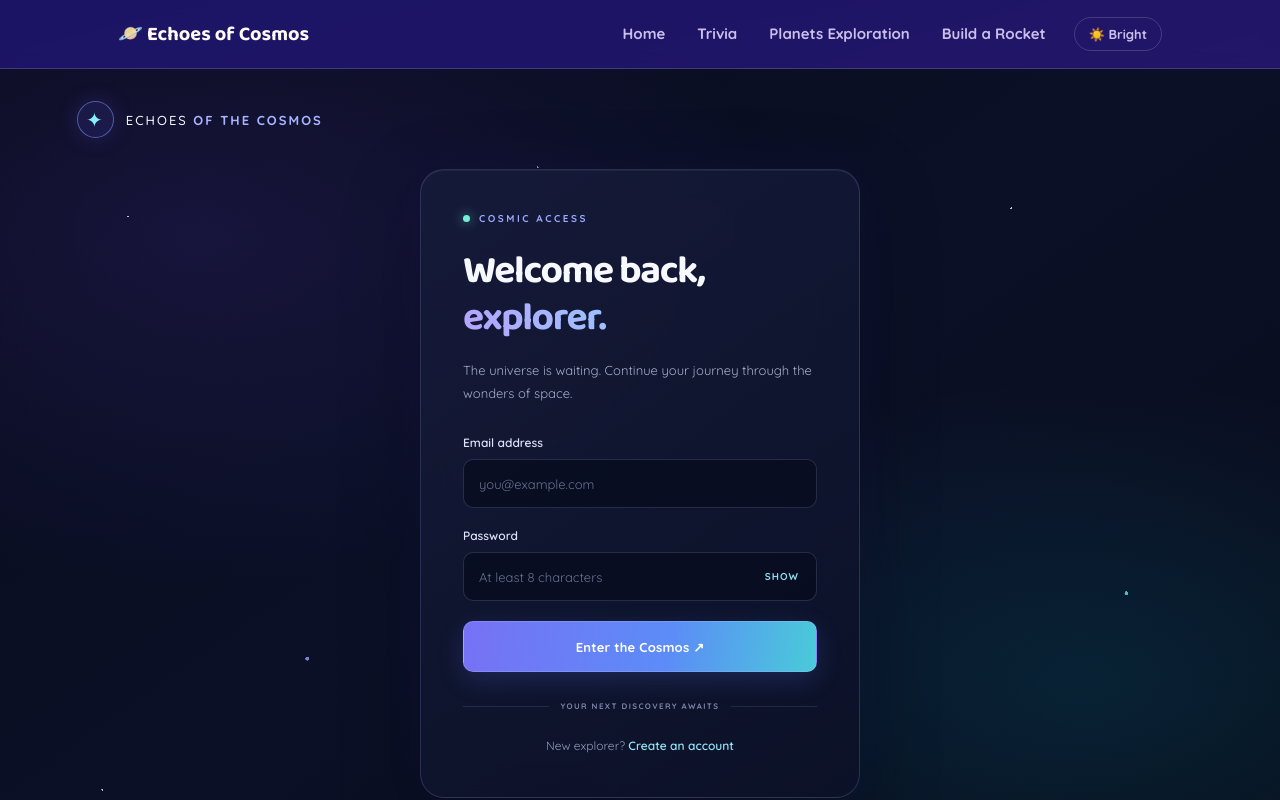
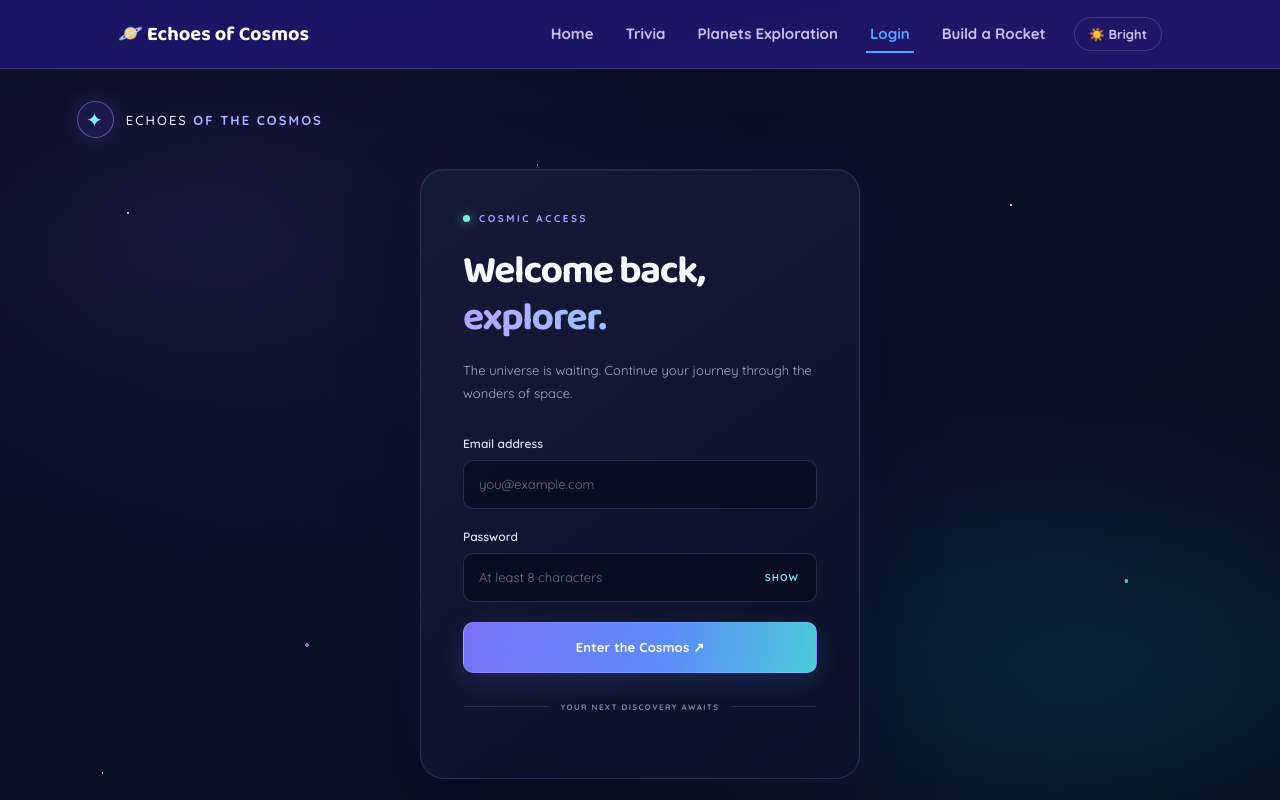
Before and after one commit to jasica-pahwa/echoes-of-cosmos, a React (Vite) app: page /login in a window 1280 px wide. Shown: the top 800 px of the page. Built offline with nearby package versions, Linux system fonts and the light colour scheme.

Commit message:
Restore login page navigation

```diff
--- a/src/App.jsx
+++ b/src/App.jsx
@@ -1,5 +1,5 @@
 
-import { Navigate, Routes, Route } from 'react-router-dom'
+import { Routes, Route } from 'react-router-dom'
 import Navbar from './components/Navbar.jsx'
 import Footer from './components/Footer.jsx'
 import Home from './pages/Home.jsx'
--- a/src/components/Navbar.jsx
+++ b/src/components/Navbar.jsx
@@ -38,6 +38,7 @@ export default function Navbar() {
           <NavLink to="/" style={linkStyle} end>Home</NavLink>
           <NavLink to="/trivia" style={linkStyle}>Trivia</NavLink>
           <NavLink to="/planets" style={linkStyle}>Planets Exploration</NavLink>
+          <NavLink to="/login" style={linkStyle}>Login</NavLink>
           <NavLink to="/build-rocket" style={linkStyle}>
   Build a Rocket
 </NavLink>
--- a/src/pages/Login.css
+++ b/src/pages/Login.css
@@ -203,8 +203,7 @@
 
 .password-toggle:focus-visible,
 .login-submit:focus-visible,
-.login-brand:focus-visible,
-.login-signup a:focus-visible {
+.login-brand:focus-visible {
   outline: 2px solid #83eaff;
   outline-offset: 4px;
 }
@@ -270,23 +269,6 @@
   white-space: nowrap;
 }
 
-.login-signup {
-  margin: 0;
-  color: #929bb9;
-  text-align: center;
-  font-size: 12px;
-}
-
-.login-signup a {
-  color: #91e6fa;
-  font-weight: 600;
-  text-decoration: none;
-}
-
-.login-signup a:hover {
-  color: #ffffff;
-  text-decoration: underline;
-}
 
 /* Bottom caption */
 .login-footer {
--- a/src/pages/Login.jsx
+++ b/src/pages/Login.jsx
@@ -135,9 +135,6 @@ function Login() {
           <span />
         </div>
 
-        <p className="login-signup">
-          New explorer? <Link to="/signup">Create an account</Link>
-        </p>
       </section>
 
       <p className="login-footer">
```
